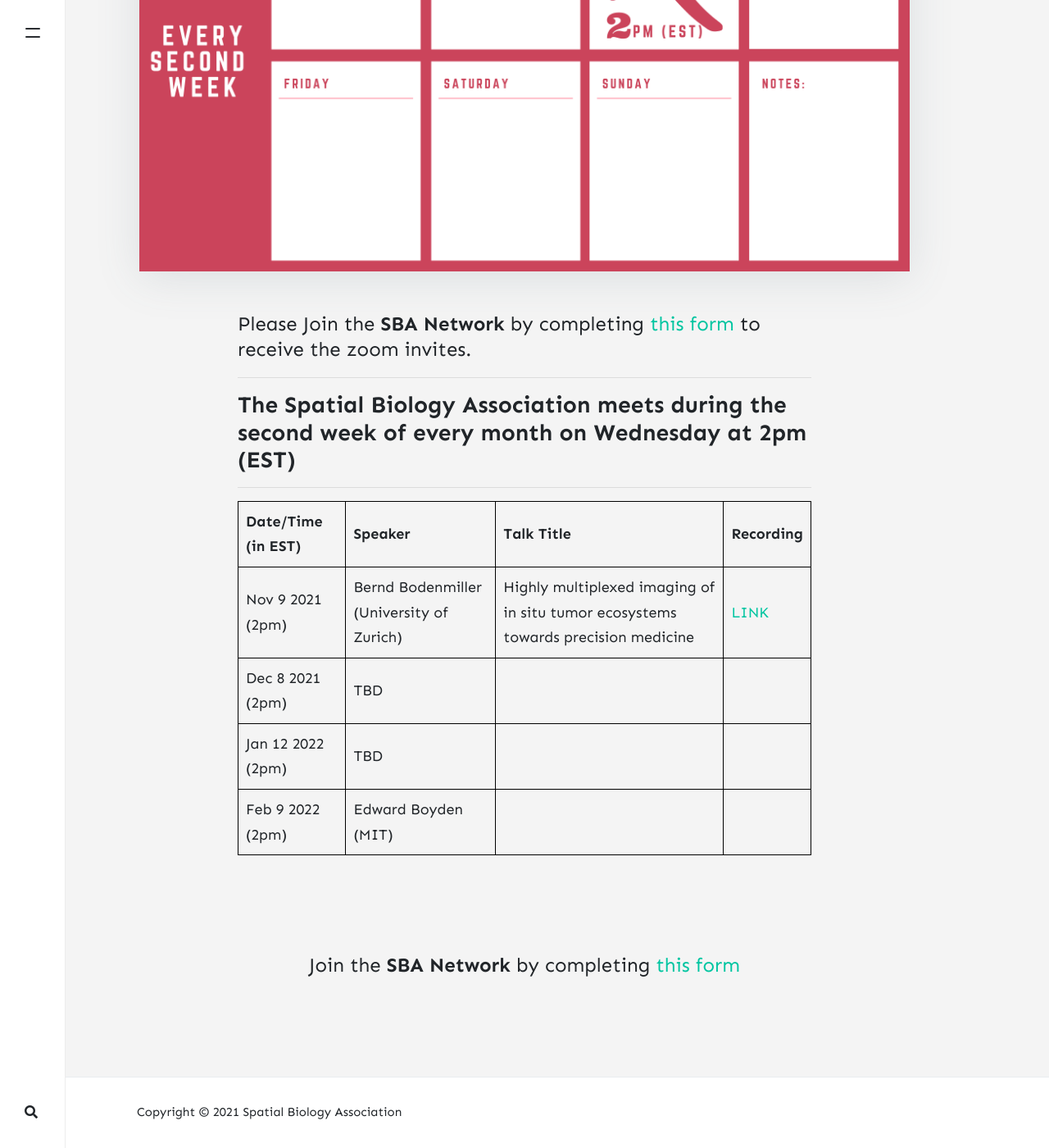
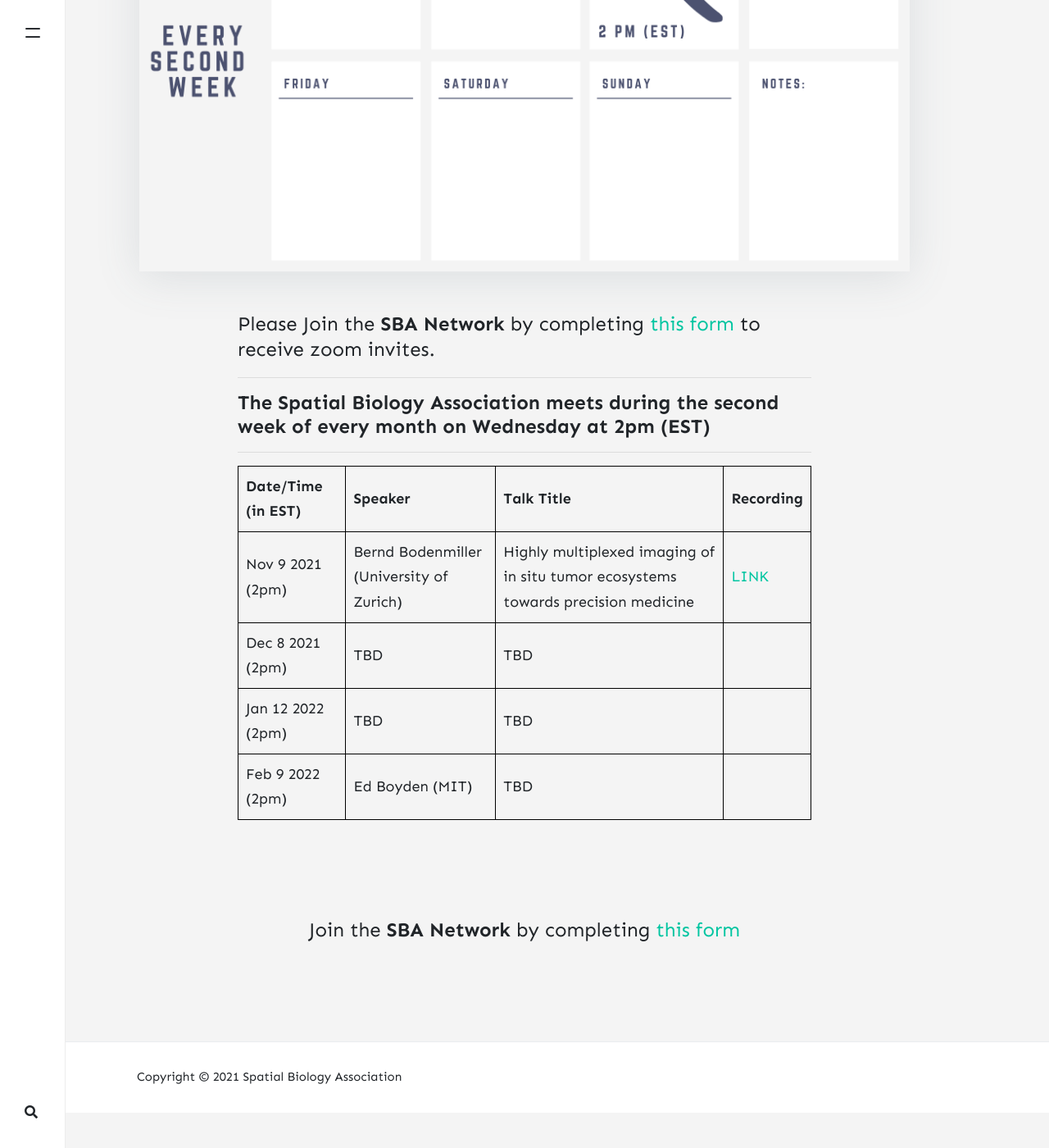
Before and after one commit to vis-image-management/website, a Jekyll site: the page built from _pages/schedule.md, in a window 1280 px wide and 1400 px high, scrolled down 350 px. Shown: the whole window at 82% size. Built offline with Jekyll 4.4.1, drawn with Linux system fonts in a browser that asks for light colours; nearby versions of some CDN libraries; comment, search, counter and statistics services are not loaded; after the commit the page ends 1707 px from its top, so only the background shows below that.

```diff
--- a/_pages/schedule.md
+++ b/_pages/schedule.md
@@ -7,11 +7,11 @@ image: assets/images/schedule.png
 imageshadow: true
 ---
 
-<div><span class="h4">Please Join the <b>SBA Network</b> by completing <a href="https://forms.gle/wj51xS2CN3jLDAfi6" target="_blank">this form </a> to receive the zoom invites.</span></div>
+<div><span class="h4">Please Join the <b>SBA Network</b> by completing <a href="https://forms.gle/wj51xS2CN3jLDAfi6" target="_blank">this form </a> to receive zoom invites.</span></div>
 
 <hr>
 
-### The Spatial Biology Association meets during the second week of every month on Wednesday at 2pm (EST)
+#### The Spatial Biology Association meets during the second week of every month on Wednesday at 2pm (EST)
 
 <hr>
 
@@ -24,6 +24,6 @@ table, th, td {
 | Date/Time (in EST) | Speaker                                  | Talk Title                                                                        | Recording                                                     |
 | ------------------ | ---------------------------------------- | --------------------------------------------------------------------------------- | ------------------------------------------------------------- |
 | Nov 9 2021 (2pm)   | Bernd Bodenmiller (University of Zurich) | Highly multiplexed imaging of in situ tumor ecosystems towards precision medicine | [LINK](https://spatialbiology.github.io/sba/bodenmiller-imc/) |
-| Dec 8 2021 (2pm)   | TBD                                      |                                                                                   |                                                               |
-| Jan 12 2022 (2pm)  | TBD                                      |                                                                                   |                                                               |
-| Feb 9 2022 (2pm)   | Edward Boyden (MIT)                      |                                                                                   |                                                               |
+| Dec 8 2021 (2pm)   | TBD                                      |             TBD                                                                      |                                                               |
+| Jan 12 2022 (2pm)  | TBD                                      |               TBD                                                                    |                                                               |
+| Feb 9 2022 (2pm)   | Ed Boyden (MIT)                      |                          TBD                                                         |                                                               |
```
Also changed, not shown: assets/images/schedule.png.
